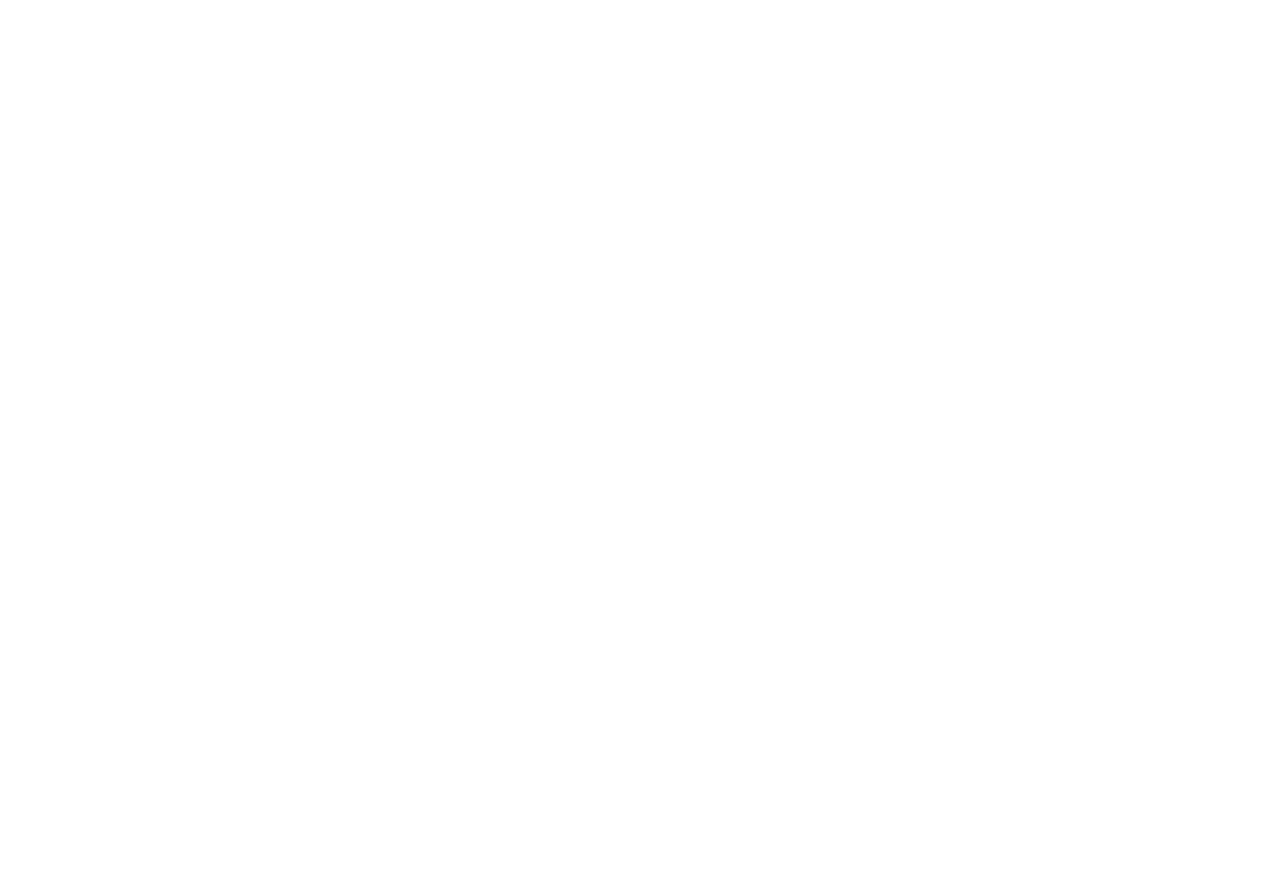
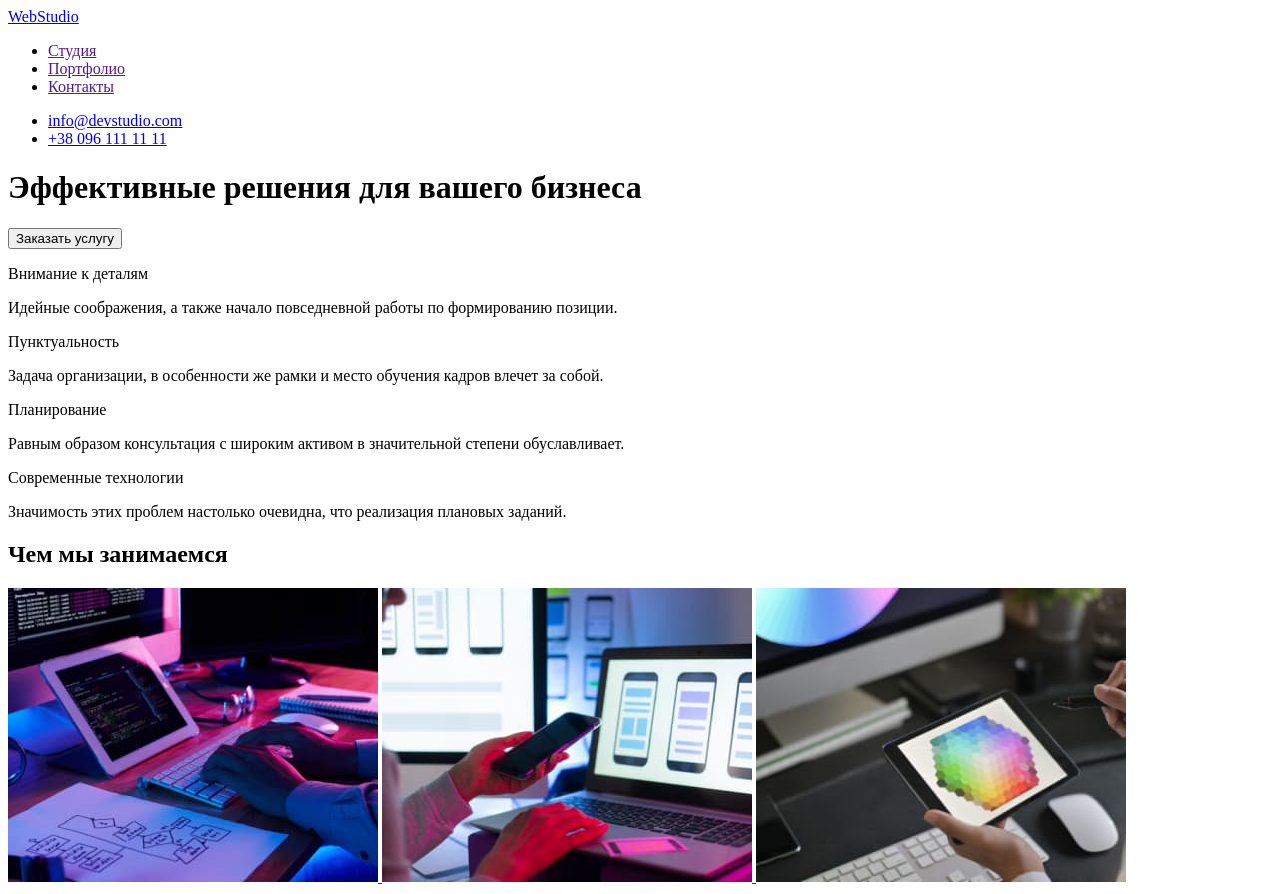
Before and after one commit to centurok/goit-markup-hw-01, a plain HTML site: page index.html in a window 1280 px wide. Before the commit the page ends 800 px from the top, so only its background shows below. Drawn offline with Linux system fonts and the light colour scheme.

Commit message:
Index change

```diff
--- a/index.html
+++ b/index.html
@@ -7,6 +7,58 @@
     <title>Document</title>
 </head>
 <body>
+    <header>
 
+        <nav>
+            <a href="/">WebStudio</a>
+                 <ul>
+                    <li>
+                        <a href="">Студия</a>
+                    </li>
+                    <li>
+                        <a href="">Портфолио</a>
+                    </li>
+                    <li>
+                        <a href="">Контакты</a>
+                    </li>
+                </ul>
+            </nav>
+            <ul>
+                <li>
+                    <a href="mailto:info@devstudio.com">info@devstudio.com</a>
+                </li>
+                <li>
+                    <a href="tel:+380961111111">+38 096 111 11 11   </a>
+                </li>
+            </ul>
+
+    </header>
+    <div>
+        <h1>Эффективные решения для вашего бизнеса</h1>
+        <button>Заказать услугу</button>
+    </div>
+    <div>
+
+            <p>Внимание к деталям</p>
+            <span>Идейные соображения, а также начало повседневной работы по формированию позиции.</span>
+            <p>Пунктуальность</p>
+            <span>Задача организации, в особенности же рамки и место обучения кадров влечет за собой.</span>
+            <p>Планирование</p>
+            <span>Равным образом консультация с широким активом в значительной степени обуславливает.</span>
+            <p>Современные технологии</p>
+            <span>Значимость этих проблем настолько очевидна, что реализация плановых заданий.</span>
+        </div>
+    <div>
+        <h2>Чем мы занимаемся</h2>
+            <a href="">
+                    <img src="./images/pic_1.jpg" alt="">
+                </a>
+                <a href="">
+                    <img src="./images/pic_2.jpg" alt="">
+                </a>
+                <a href="">
+                    <img src="./images/pic_3.jpg" alt="">
+                </a>
+    </div>
 </body>
 </html>
```
Also changed, not shown: images/pic_1.jpg (added), images/pic_2.jpg (added), images/pic_3.jpg (added).
